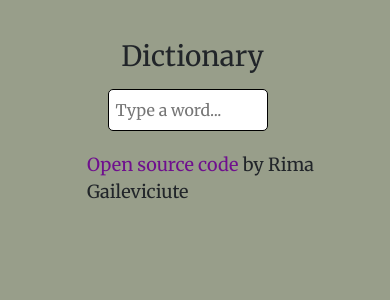
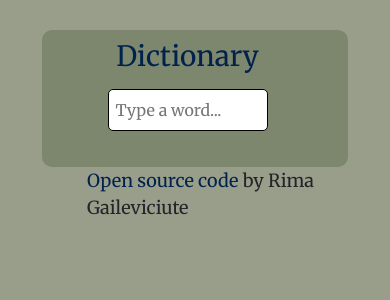
Before and after one commit to RimaGai/dictionary, a React (Create React App) app: page / in a window 390 px wide. Shown: the top 300 px of the page. Built offline with nearby package versions, Linux system fonts and the light colour scheme; no server answers.

Commit message:
Adjusted CSS for small devices

```diff
--- a/src/App.css
+++ b/src/App.css
@@ -13,20 +13,32 @@ body {
     background-color: #989e8a;
   }
   h1 {
-    margin-left: -90px;
+    margin-left: -100px;
   }
 
   h2 {
-    margin-left: -100px;
+    margin-left: -90px;
+    margin-bottom: 40px;
   }
   h4 {
-    margin-right: 100px;
+    margin-right: 90px;
   }
+
   .Example,
   .Definition {
-    margin-right: 100px;
+    margin-right: 70px;
+    margin-top: 20px;
+  }
+  .Synonyms li {
+    padding-right: 10px;
+  }
+  .Synonyms {
+    margin-right: 90px;
   }
   .Photos img {
-    width: 300px;
+    width: 200px;
+  }
+  section {
+    background-color: #7d876d;
   }
 }
--- a/src/Dictionary.css
+++ b/src/Dictionary.css
@@ -18,6 +18,7 @@
   text-align: center;
   margin-top: -10px;
   margin-right: -85px;
+  color: #00224c;
 }
 
 .Results {
--- a/src/Dictionary.js
+++ b/src/Dictionary.js
@@ -49,7 +49,7 @@ export default function Dictionary(props) {
           <div className="col-sm-6">
             <section>
               <h1>Dictionary</h1>
-              <form onSubmit={handleSubmit} className="mt-3">
+              <form onSubmit={handleSubmit} className="mt-3 mb-3">
                 <input
                   type="search"
                   placeholder="Type a word..."
--- a/src/Footer.css
+++ b/src/Footer.css
@@ -5,5 +5,5 @@ footer {
 }
 footer a {
   text-decoration: none;
-  color: #6f0f8e;
+  color: #00224c;
 }
--- a/src/Meaning.css
+++ b/src/Meaning.css
@@ -1,6 +1,7 @@
 .Meaning h4 {
   margin-top: -50px;
   margin-left: 80px;
+  color: #00224c;
 }
 .Meaning .Example {
   display: inline-block;
@@ -28,7 +29,11 @@
   display: inline-block;
   font-size: 15px;
   text-transform: capitalize;
-  margin-left: 30px;
+  padding-right: 10px;
   margin-top: 10px;
   font-style: italic;
 }
+
+.Synonyms {
+  margin-left: 50px;
+}
--- a/src/Phonetic.js
+++ b/src/Phonetic.js
@@ -3,7 +3,7 @@ import ReactAudioPlayer from "react-audio-player";
 import "./Phonetic.css";
 export default function Phonetic(props) {
   return (
-    <div className="Phonetic d-none d-sm-block">
+    <div className="Phonetic d-none d-sm-block d-md-none">
       <div className="Text">/{props.phonetic[0].text}/</div>
       <div className="Player mt-3">
         <ReactAudioPlayer src={props.phonetic[0].audio} controls={true} />
--- a/src/Results.css
+++ b/src/Results.css
@@ -2,4 +2,5 @@
   text-transform: capitalize;
   margin-top: -50px;
   margin-right: -80px;
+  color: #00224c;
 }
--- a/src/Results.js
+++ b/src/Results.js
@@ -7,10 +7,9 @@ export default function Results(props) {
   if (props.results) {
     return (
       <div className="Results">
-        <section>
-          <h2>{props.results.word}</h2>
-          <Phonetic phonetic={props.results.phonetics} />
-        </section>
+        <br />
+        <h2>{props.results.word}</h2>
+        <Phonetic phonetic={props.results.phonetics} />
         {props.results.meanings.map(function (meaning, index) {
           return (
             <section key={index}>
```
